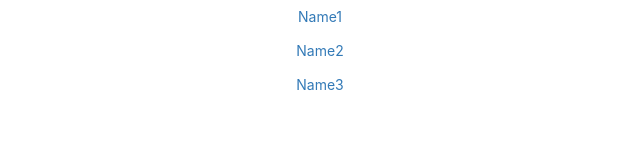
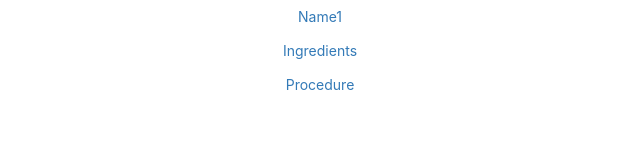
Before and after one commit to CosetteR/tender-recipe-app, a React (Create React App) app: page / in a window 1280 px wide. Shown: the top 160 px of the page, without its empty margins (320-960 px from the left). Built offline with nearby package versions, Linux system fonts and the light colour scheme.

Commit message:
Basic recipe creation logic created

```diff
--- a/src/App.js
+++ b/src/App.js
@@ -8,10 +8,6 @@ class App extends Component {
   state ={
     recipes: [
       {recipeName: "Name1", description: "dummy text", ingredients: ["Ingredient1", "Ingredient2", "Ingredient3"],
-      procedure: ["Step1", "Step2", "Step3"]},
-      {recipeName: "Name2", description: "dummy text", ingredients: ["Ingredient1", "Ingredient2", "Ingredient3"],
-      procedure: ["Step1", "Step2", "Step3"]},
-      {recipeName: "Name3", description: "dummy text", ingredients: ["Ingredient1", "Ingredient2", "Ingredient3"],
       procedure: ["Step1", "Step2", "Step3"]}
     ]
   }
@@ -20,22 +16,54 @@ class App extends Component {
     const {recipes} = this.state;
     return (
       <div className = "App container">
+      {recipes.map((recipe, index)=>
         <Accordion>
-          {recipes.map((recipe, index)=>(
           <Card>
             <Card.Header>
-                <Accordion.Toggle as ={Button} variant="link" eventKey = "0">
+                <Accordion.Toggle as ={Button} variant="link" eventKey = {index}>
                 {recipe.recipeName}
                 </Accordion.Toggle>
             </Card.Header>
-            <Accordion.Collapse eventKey="0">
+            <Accordion.Collapse eventKey={index}>
               <Card.Body>
                 {recipe.description}
               </Card.Body>
             </Accordion.Collapse>
           </Card>
-          ))}
+          <Card>
+            <Card.Header>
+              <Accordion.Toggle as ={Button} variant="link" eventKey = {index}>
+              Ingredients
+              </Accordion.Toggle>
+            </Card.Header>
+            <Accordion.Collapse eventKey={index}>
+              <Card.Body>
+                <ol>
+                 {recipe.ingredients.map((item)=>(
+                   <li key={item}>{item}</li>
+                 ))}
+                </ol>
+              </Card.Body>
+            </Accordion.Collapse>
+          </Card>
+          <Card>
+            <Card.Header>
+              <Accordion.Toggle as ={Button} variant="link" eventKey = {index}>
+              Procedure
+              </Accordion.Toggle>
+            </Card.Header>
+            <Accordion.Collapse eventKey={index}>
+              <Card.Body>
+                <ol>
+                 {recipe.procedure.map((item)=>(
+                   <li key={item}>{item}</li>
+                 ))}
+                </ol>
+              </Card.Body>
+            </Accordion.Collapse>
+          </Card>
         </Accordion>
+        )}
       </div>
     );
   }
```
